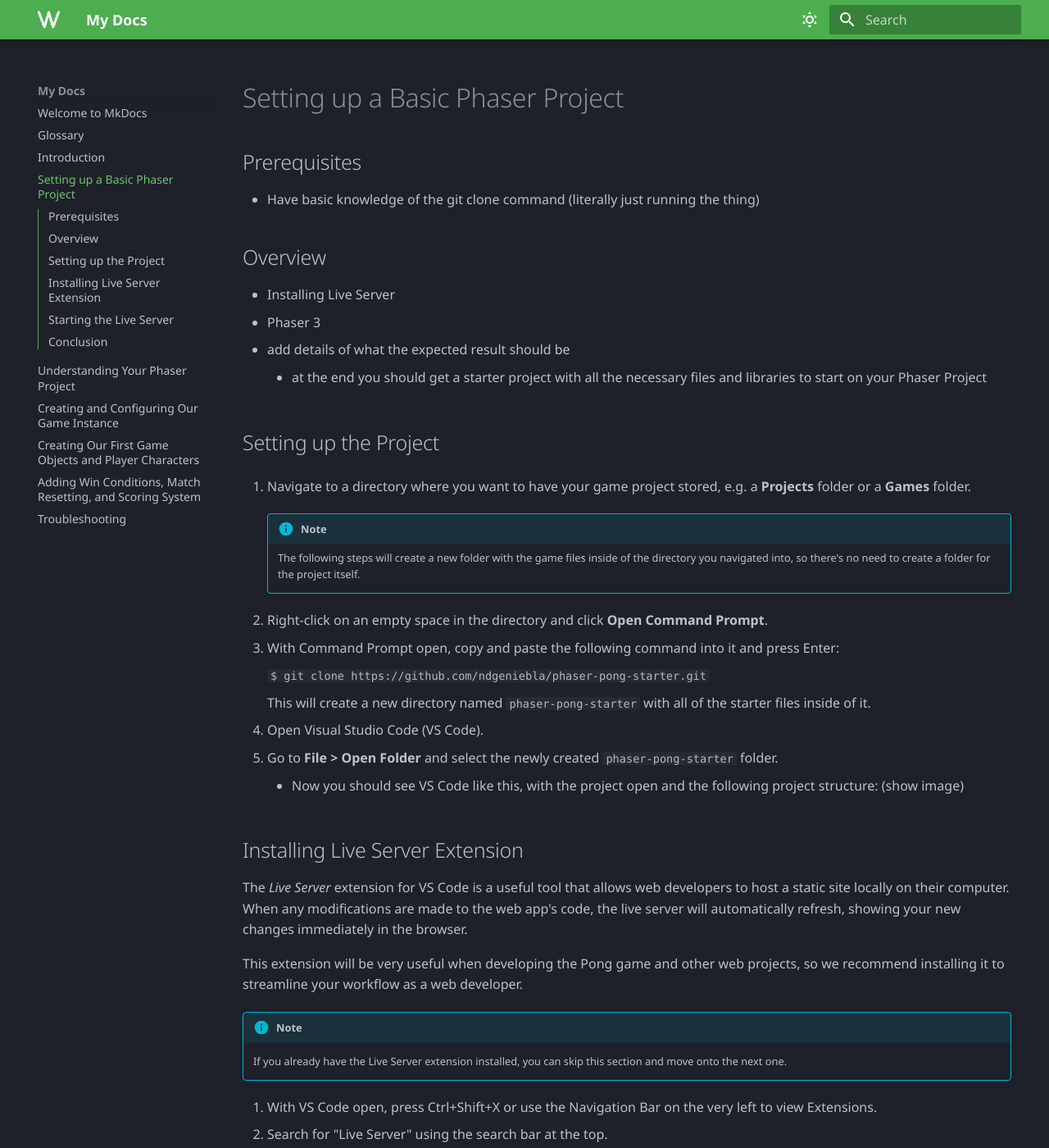
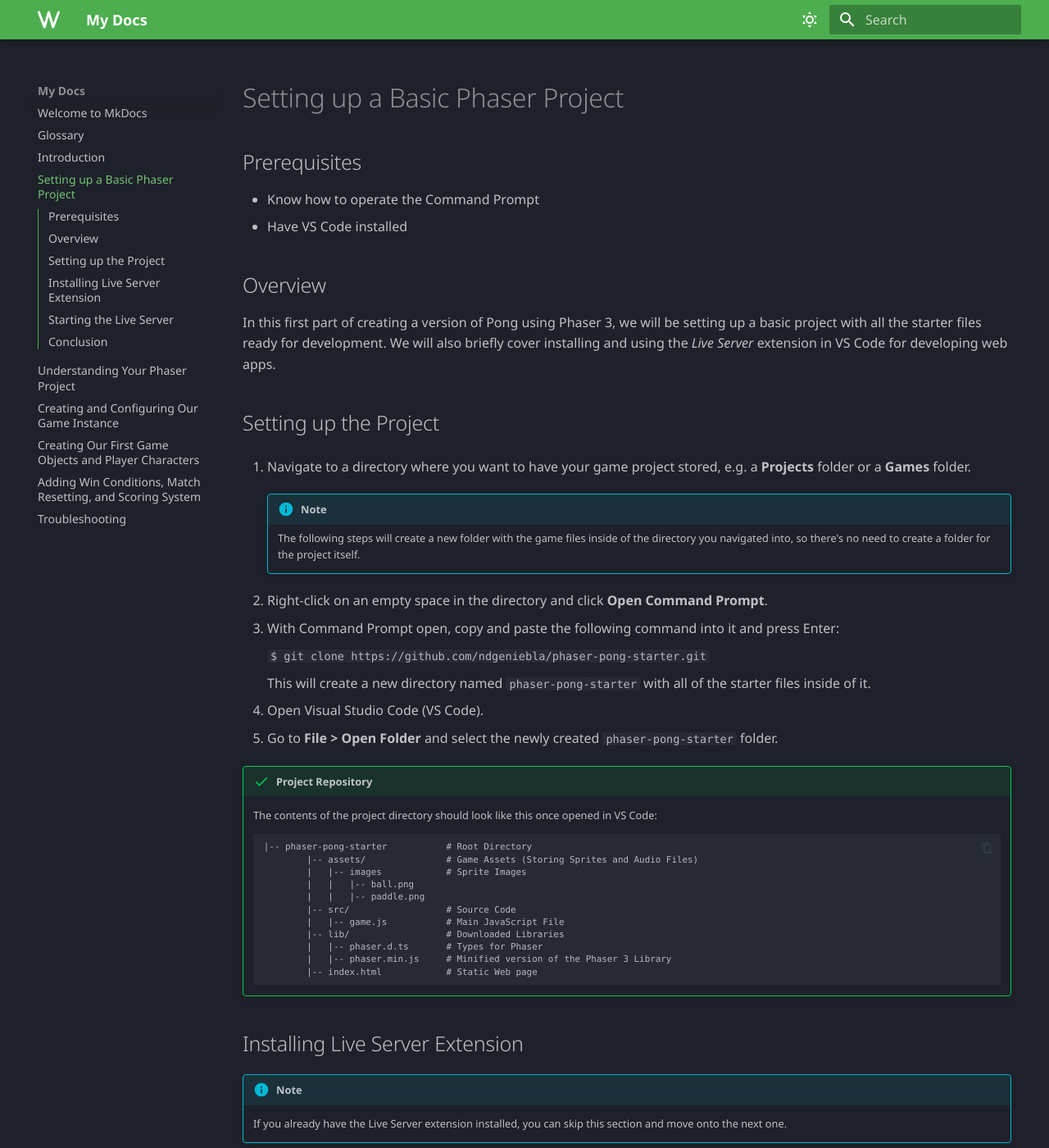
Before and after one commit to ndgeniebla/phaser-mkdocs, an MkDocs documentation site: the page built from docs/set-1.md, in a window 1280 px wide and 1400 px high. Shown: the whole window at 82% size. Built offline with MkDocs 1.6.1 and Material for MkDocs 9.7.7, drawn with Linux system fonts in a browser that asks for light colours; some web fonts are replaced; some of the changed text lies outside the part shown.

Commit message:
final clean-up

````diff
--- a/docs/set-1.md
+++ b/docs/set-1.md
@@ -1,13 +1,11 @@
 # Setting up a Basic Phaser Project
 
 ## Prerequisites
-- Have basic knowledge of the git clone command (literally just running the thing)
+- Know how to operate the Command Prompt
+- Have VS Code installed
 
 ## Overview
-- Installing Live Server
-- Phaser 3
-- add details of what the expected result should be
-    - at the end you should get a starter project with all the necessary files and libraries to start on your Phaser Project
+In this first part of creating a version of Pong using Phaser 3, we will be setting up a basic project with all the starter files ready for development. We will also briefly cover installing and using the *Live Server* extension in VS Code for developing web apps.
 
 ## Setting up the Project
 
@@ -26,17 +24,32 @@
 
 4. Open Visual Studio Code (VS Code).
 5. Go to **File > Open Folder** and select the newly created `phaser-pong-starter` folder.
-    - Now you should see VS Code like this, with the project open and the following project structure: (show image)
+!!! Success "Project Repository"
+    The contents of the project directory should look like this once opened in VS Code:
+    ```
+    |-- phaser-pong-starter           # Root Directory
+            |-- assets/               # Game Assets (Storing Sprites and Audio Files)
+            |   |-- images            # Sprite Images
+            |   |   |-- ball.png
+            |   |   |-- paddle.png
+            |-- src/                  # Source Code
+            |   |-- game.js           # Main JavaScript File
+            |-- lib/                  # Downloaded Libraries
+            |   |-- phaser.d.ts       # Types for Phaser
+            |   |-- phaser.min.js     # Minified version of the Phaser 3 Library
+            |-- index.html            # Static Web page
+    ```
 
 ## Installing Live Server Extension
+
+!!! Info "Note"
+
+    If you already have the Live Server extension installed, you can skip this section and move onto the next one.
 
 The *Live Server* extension for VS Code is a useful tool that allows web developers to host a static site locally on their computer. When any modifications are made to the web app's code, the live server will automatically refresh, showing your new changes immediately in the browser.
 
 This extension will be very useful when developing the Pong game and other web projects, so we recommend installing it to streamline your workflow as a web developer.
 
-!!! Info "Note"
-
-    If you already have the Live Server extension installed, you can skip this section and move onto the next one.
 
 1. With VS Code open, press Ctrl+Shift+X or use the Navigation Bar on the very left to view Extensions.
 2. Search for "Live Server" using the search bar at the top.
@@ -70,6 +83,11 @@ With the *Live Server* extension now installed, we can now move onto running our
     ![The resulting page of the properly launched live server of the project](assets/images/live-server-started.png)
 
 ## Conclusion
+At the end of this section, you will have done and learned the following:
 
+- Cloned and set up the base project folder to start working on a new Phaser game.
+- Installing and running the *Live Server* extension in VS Code for development.
 
-Congratulations!
+Well done! We can now move to the next step:
+
+**[Creating and Configuring Our Game Instance](set-3.md)**
````
Also changed, not shown: docs/set-3.md (+2 -2 lines), docs/set-5.md (+0 -2 lines).
